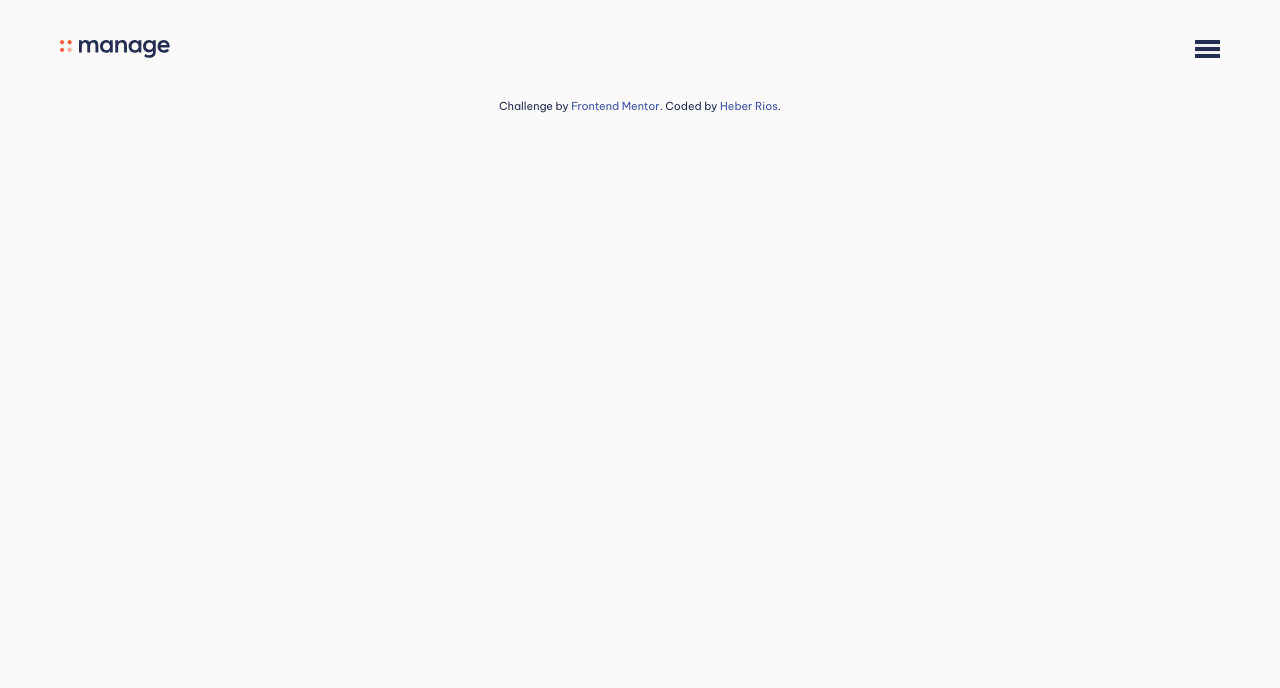
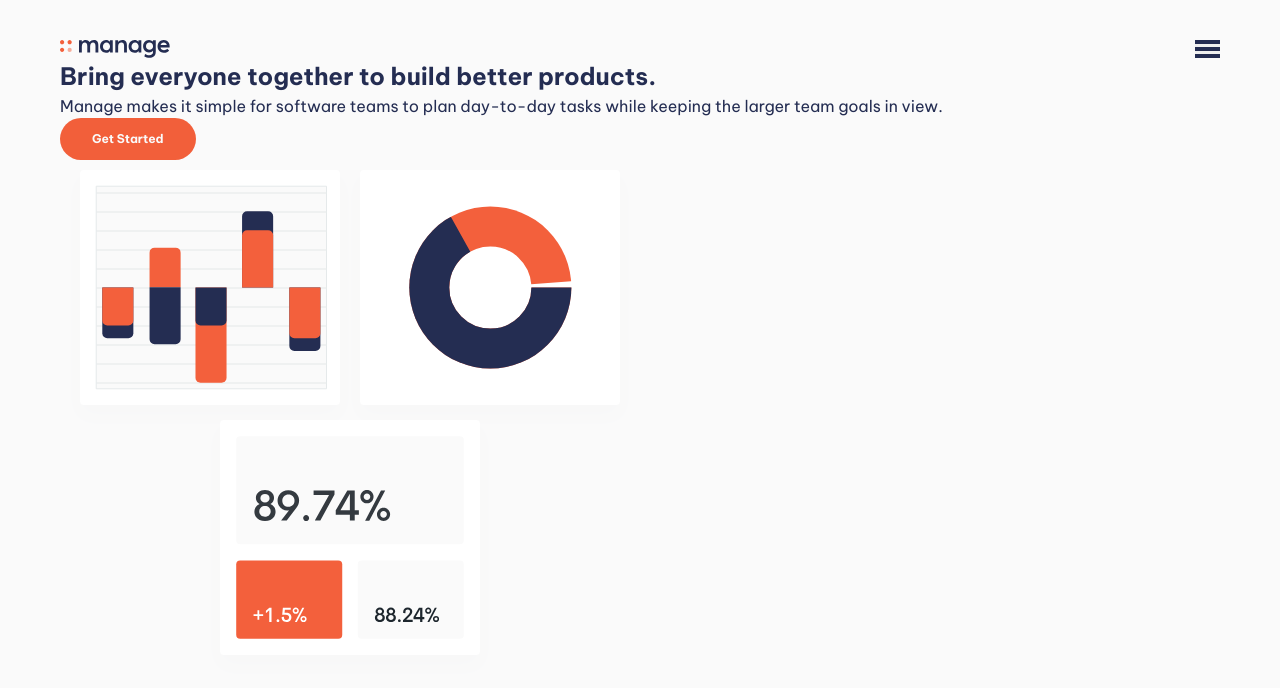
Before and after one commit to HeberRios/manage-landing-page, a plain HTML site: page index.html in a window 1280 px wide. Drawn offline with Linux system fonts and the light colour scheme.

Commit message:
Add content for the hero section

```diff
--- a/index.html
+++ b/index.html
@@ -59,15 +59,29 @@
             </button>
         </header>
 
+        <main id="main" class="section-container">
+            <div id="hero">
+                <section class="hero-text-container">
+                    <h1>Bring everyone together to build better products.</h1>
+                    <p>
+                        Manage makes it simple for software teams to plan
+                        day-to-day tasks while keeping the larger team goals in
+                        view.
+                    </p>
+                    <button class="btn cta-btn">Get Started</button>
+                </section>
+                <div class="hero-illustration-container">
+                    <img
+                        src="./assets/images/illustration-intro.svg"
+                        alt="Graphs and data mockups"
+                        class="hero-img"
+                    />
+                </div>
+            </div>
+        </main>
+
         <!--
-  Bring everyone together to build better products.
-
-  Manage makes it simple for software teams to plan day-to-day
-  tasks while keeping the larger team goals in view.
-
-  Get Started
-
-  What’s different about Manage?
+    What’s different about Manage?
 
   Manage provides all the functionality your team needs, without
   the complexity. Our software is tailor-made for modern digital
@@ -129,7 +143,7 @@
   Copyright 2020. All Rights Reserved
   -->
 
-        <div class="attribution">
+        <!-- <div class="attribution">
             Challenge by
             <a href="https://www.frontendmentor.io/challenges" target="_blank"
                 >Frontend Mentor</a
@@ -137,6 +151,6 @@
             <a href="https://www.frontendmentor.io/profile/HeberRios"
                 >Heber Rios</a
             >.
-        </div>
+        </div> -->
     </body>
 </html>
--- a/style.css
+++ b/style.css
@@ -144,7 +144,7 @@ a {
 .section-container {
     max-width: 75rem;
     margin: 0 auto;
-    padding: 2.5rem 1.25rem;
+    padding: 0 1.25rem;
 }
 
 .btn {
@@ -163,6 +163,7 @@ a {
     display: flex;
     justify-content: space-between;
     align-items: center;
+    margin-top: 2.5rem;
 }
 
 .page-logo {
```
